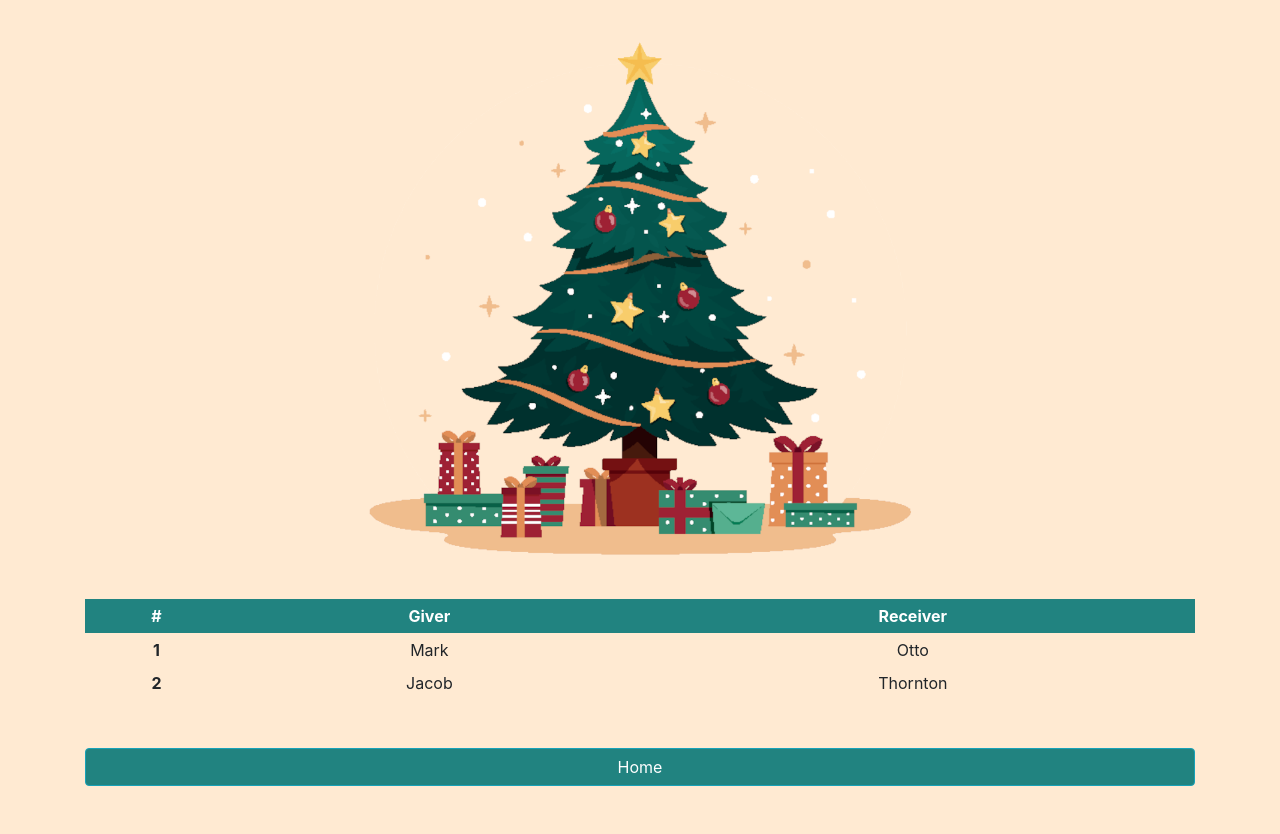
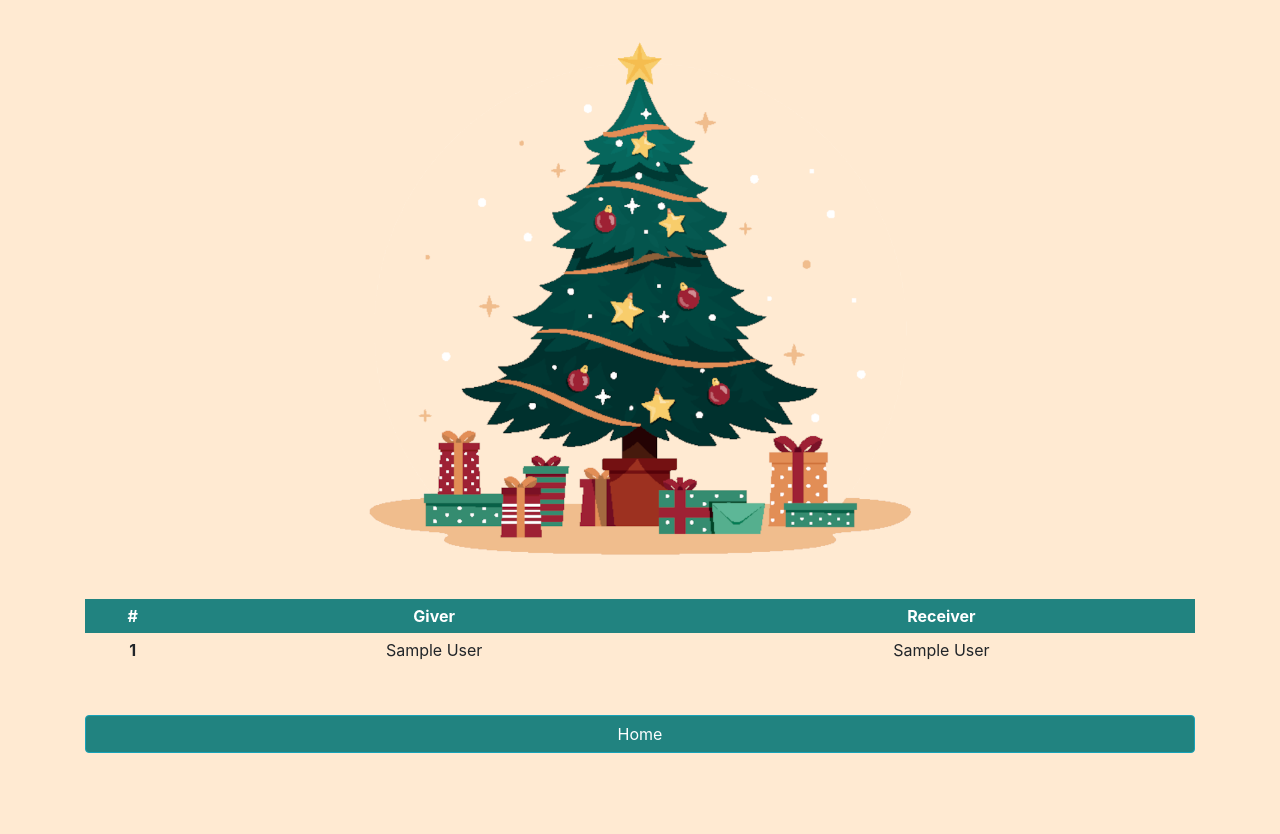
Before and after one commit to ZK9XW3/random-gifts, a Symfony app: template templates/main/submit.html.twig in a window 1280 px wide. Shown: the part 159-993 px from the top of the page. After the commit the page ends 912 px from the top, so only its background shows below. Run offline with Twig, Linux system fonts and the light colour scheme; the template is opened without the code that fills it: most values are stand-ins (such as "Sample title", 1, 10 or a date in 2020); some libraries are stand-ins or nearby versions.

Commit message:
feat(template): submit view dynamic done
still some errors in the while loop

```diff
--- a/templates/main/submit.html.twig
+++ b/templates/main/submit.html.twig
@@ -11,7 +11,6 @@
             <img class="img-img" src="./assets/img/christmas-tree-gifts.png" alt="christmas tree and gifts">
         </div>
         <div class="names-content">
-            {# {% for result in results %} #}
             <table class="table table-sm table-hover table-borderless mb-5">
                 <thead class="table-header">
                     <tr>
@@ -21,22 +20,19 @@
                     </tr>
                 </thead>
                 <tbody>
+                    {% for result in results %}
                     <tr>
-                            <th scope="row">1</th>
-                            <td>Mark</td>
-                            <td>Otto</td>
+                        <th scope="row">{{ loop.index }}</th>
+                        <td>{{ result.giver.firstName ~ " " ~ result.giver.lastName }}</td>
+                        <td>{{ result.receiver.firstName ~ " " ~ result.receiver.lastName }}</td>
                     </tr>
-                        <tr>
-                            <th scope="row">2</th>
-                            <td>Jacob</td>
-                            <td>Thornton</td>
-                        </tr>
+                    {% endfor %}
+
                 </tbody>
             </table>
             <div class="add-button-container mt-2 mb-5">
                 <a href="{{ path('home') }}" type="button" class="btn btn-info add-button" id="add-button">Home</a>
             </div>
-            {# {% endfor %} #}
         </div>
     </div>
 </main>
```
Lines whose indentation alone changed are shown as unchanged.
